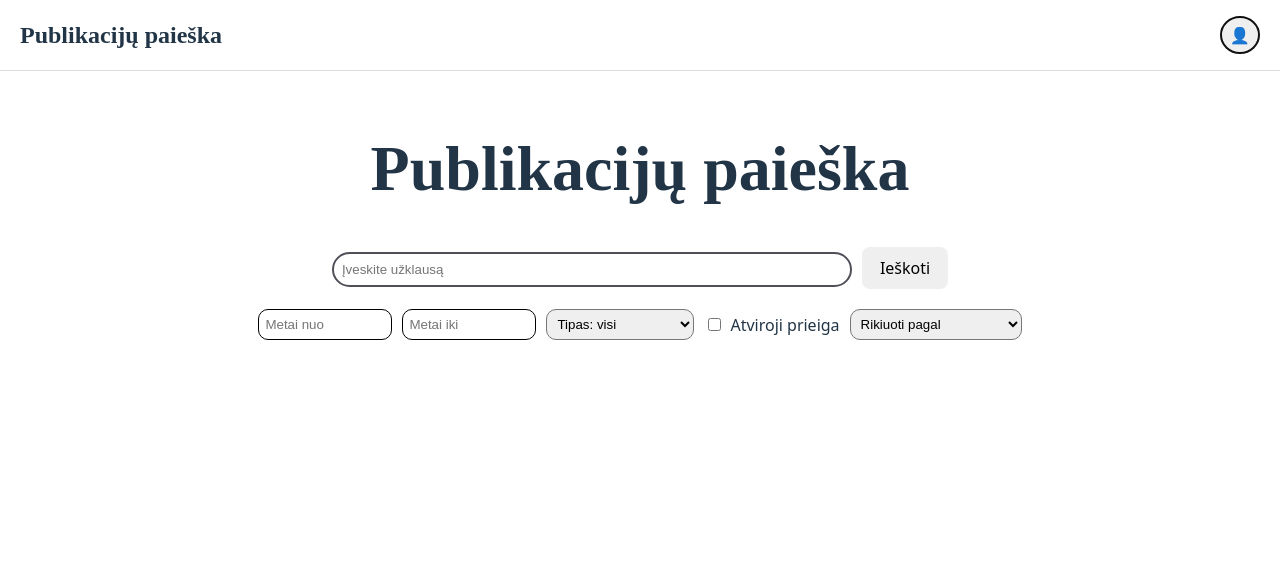
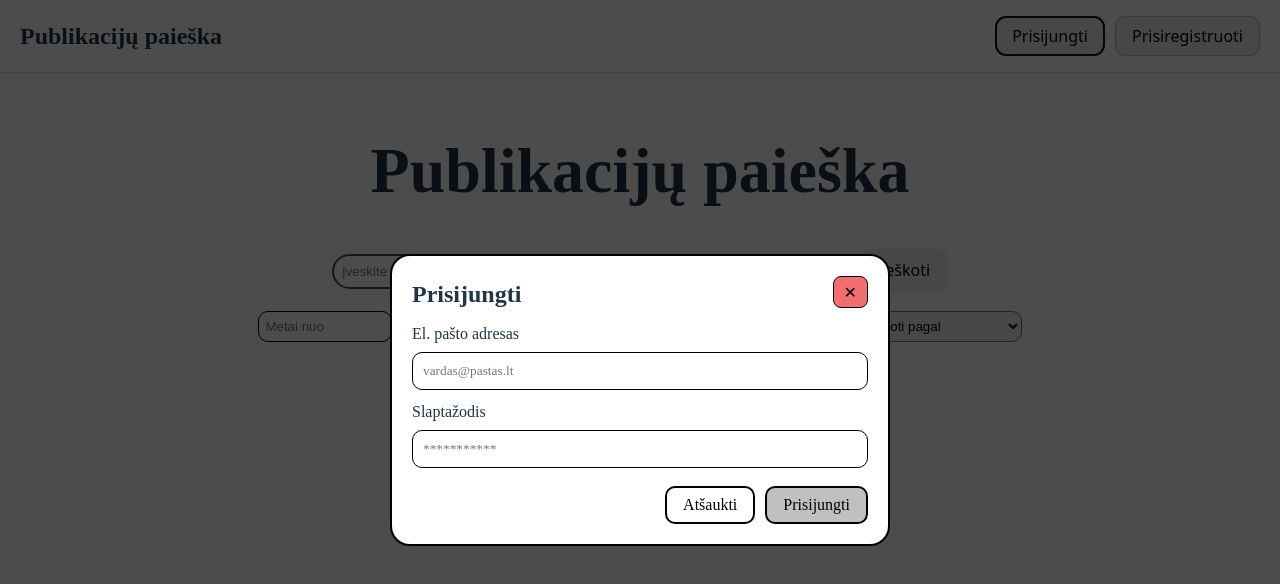
Before and after one commit to RojusJS/Publication_Finder, a React app in the folder Frontend/: page / in a window 1280 px wide. Both pictures are taken after a click on the button "Prisijungti". Shown: the top 584 px of the page. Built offline with nearby package versions, Linux system fonts and the light colour scheme; the HTML template or start-up script is replaced by a standard one.

Commit message:
Create frontend sign in and sign up modals

```diff
--- /dev/null
+++ b/Frontend/src/components/AuthModal.jsx
@@ -0,0 +1,141 @@
+import { useEffect, useState } from "react";
+import Modal from "./modal";
+
+const inputStyle = {
+  width: "100%",
+  padding: "10px",
+  borderRadius: "10px",
+  border: "1.2px solid #000000",
+  boxSizing: "border-box",
+  fontFamily: "Times New Roman",
+};
+
+function AuthModal({ mode, open, onCancel, onSubmit }) {
+  const isLogin = mode === "login";
+
+  const [email, setEmail] = useState("");
+  const [username, setUsername] = useState("");
+  const [password, setPassword] = useState("");
+  const [password2, setPassword2] = useState("");
+  const [error, setError] = useState(null);
+
+  useEffect(() => {
+    if (open) {
+      setEmail("");
+      setUsername("");
+      setPassword("");
+      setPassword2("");
+      setError(null);
+    }
+  }, [open, mode]);
+
+  const handlePrimary = () => {
+    setError(null);
+
+    if (!email.trim()) return setError("Įveskite el. pašto adresą");
+    if (!password) return setError("Įveskite slaptažodį");
+
+    if (!isLogin) {
+      if (!username.trim()) return setError("Įveskite prisijungimo vardą");
+      if (!password2) return setError("Pakartokite slaptažodį");
+      if (password !== password2) return setError("Slaptažodžiai nesutampa");
+    }
+
+    onSubmit?.({
+      email: email.trim(),
+      username: username.trim(),
+      password,
+    });
+  };
+
+  return (
+    <Modal
+      open={open}
+      title={isLogin ? "Prisijungti" : "Prisiregistruoti"}
+      onClose={onCancel}
+    >
+      <div style={{ display: "flex", flexDirection: "column", gap: "10px" }}>
+        <div>
+          <div style={{ marginBottom: "6px" }}>El. pašto adresas</div>
+          <input
+            type="email"
+            value={email}
+            onChange={(e) => setEmail(e.target.value)}
+            style={inputStyle}
+            placeholder="vardas@pastas.lt"
+          />
+        </div>
+
+        {!isLogin && (
+          <div>
+            <div style={{ marginBottom: "6px" }}>Prisijungimo vardas</div>
+            <input
+              type="text"
+              value={username}
+              onChange={(e) => setUsername(e.target.value)}
+              style={inputStyle}
+              placeholder="vardas"
+            />
+          </div>
+        )}
+
+        <div>
+          <div style={{ marginBottom: "6px" }}>Slaptažodis</div>
+          <input
+            type="password"
+            value={password}
+            onChange={(e) => setPassword(e.target.value)}
+            style={inputStyle}
+            placeholder="***********"
+          />
+        </div>
+
+        {!isLogin && (
+          <div>
+            <div style={{ marginBottom: "6px" }}>Pakartotinas slaptažodžio įvedimas</div>
+            <input
+              type="password"
+              value={password2}
+              onChange={(e) => setPassword2(e.target.value)}
+              style={inputStyle}
+              placeholder="***********"
+            />
+          </div>
+        )}
+
+        {error && <div style={{ color: "red" }}>{error}</div>}
+
+        <div style={{ display: "flex", justifyContent: "flex-end", gap: "10px", marginTop: "8px" }}>
+          <button
+            onClick={onCancel}
+            style={{
+              padding: "8px 16px",
+              background: "#ffffff",
+              border: "2px solid #000000",
+              borderRadius: "10px",
+              cursor: "pointer",
+            }}
+          >
+            Atšaukti
+          </button>
+
+          <button
+            onClick={handlePrimary}
+            style={{
+              padding: "8px 16px",
+              background: "#c0c0c0",
+              border: "2px solid #000000",
+              borderRadius: "10px",
+              cursor: "pointer",
+              color: "#000",
+            }}
+          >
+            {isLogin ? "Prisijungti" : "Prisiregistruoti"}
+          </button>
+        </div>
+      </div>
+    </Modal>
+  );
+}
+
+export default AuthModal;
--- /dev/null
+++ b/Frontend/src/components/modal.jsx
@@ -0,0 +1,55 @@
+function Modal({ open, title, children, onClose }) {
+  if (!open) return null;
+
+  return (
+    <div
+      onClick={onClose}
+      style={{
+        position: "fixed",
+        inset: 0,
+        background: "rgba(0, 0, 0, 0.70)",
+        display: "flex",
+        justifyContent: "center",
+        alignItems: "center",
+        zIndex: "auto",
+        padding: "20px",
+      }}
+    >
+      <div
+        onClick={(e) => e.stopPropagation()}
+        style={{
+          width: "100%",
+          maxWidth: "500px",
+          background: "#ffffff",
+          borderRadius: "20px",
+          border: "2px solid #000000",
+          padding: "20px",
+          boxSizing: "border-box",
+          fontFamily: "Times New Roman",
+        }}
+      >
+        <div style={{ display: "flex", justifyContent: "space-between", gap: "10px" }}>
+          <h2 style={{ margin: 0 }}>{title}</h2>
+          <button
+            onClick={onClose}
+            aria-label="Close"
+            style={{
+              border: "1px solid #000000",
+              background: "#eb1d1da2",
+              borderRadius: "8px",
+              cursor: "pointer",
+              padding: "4px 10px",
+              height: "32px",
+            }}
+          >
+            ✕
+          </button>
+        </div>
+
+        <div style={{ marginTop: "10px" }}>{children}</div>
+      </div>
+    </div>
+  );
+}
+
+export default Modal;
--- a/Frontend/src/pages/homePage.jsx
+++ b/Frontend/src/pages/homePage.jsx
@@ -4,6 +4,7 @@ import PublicationCard from "../components/publicationCard";
 import { searchPublications } from "../services/openalexApi";
 import FiltersBar from "../components/filterBar";
 import HeaderBar from "../components/topHeaderBar";
+import AuthModal from "../components/AuthModal";
 
 function HomePage() {
   const [query, setQuery] = useState("");
@@ -17,13 +18,15 @@ function HomePage() {
   const [type, setType] = useState("");
   const [sort, setSort] = useState("");
   const [isLoggedIn, setIsLoggedIn] = useState(false);
+  const [authMode, setAuthMode] = useState(null);
 
-  const handleLogin = () => {
-    setIsLoggedIn(true);
-  };
+  const handleLoginClick = () => setAuthMode("login");
+  const handleRegisterClick = () => setAuthMode("register");
+  const closeAuthModal = () => setAuthMode(null);
 
-  const handleRegister = () => {
-    alert("Test");
+  const handleAuthSubmit = (payload) => {
+    console.log("Auth submit:", authMode, payload);
+    closeAuthModal();
   };
 
   const handleAvatarClick = () => {
@@ -56,9 +59,15 @@ function HomePage() {
     <div style={{ width: "100%" }}>
       <HeaderBar
         isLoggedIn={isLoggedIn}
-        onLogin={handleLogin}
-        onRegister={handleRegister}
+        onLogin={handleLoginClick}
+        onRegister={handleRegisterClick}
         onAvatarClick={handleAvatarClick}
+      />
+      <AuthModal
+        mode={authMode === "register" ? "register" : "login"}
+        open={authMode !== null}
+        onCancel={closeAuthModal}
+        onSubmit={handleAuthSubmit}
       />
       <div style={{ width: "100%", display: "flex", justifyContent: "center" }}>
         <div
```
